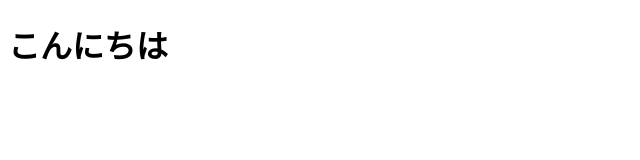
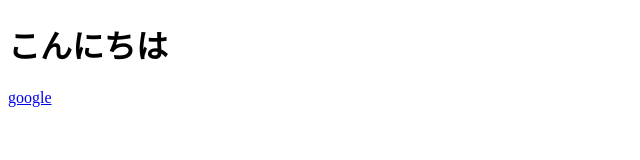
Before and after one commit to 1206-1204-777/HTML--, a plain HTML site: page index.html in a window 1280 px wide. Shown: the full height of the page, 0-640 px from the left. Drawn offline with Linux system fonts and the light colour scheme.

Commit message:
googleのリンクを追加

```diff
--- a/index.html
+++ b/index.html
@@ -7,5 +7,6 @@
 </head>
 <body>
     <h1>こんにちは</h1>
+    <a href="https://www.google.co.jp/">google</a>
 </body>
 </html>
```
